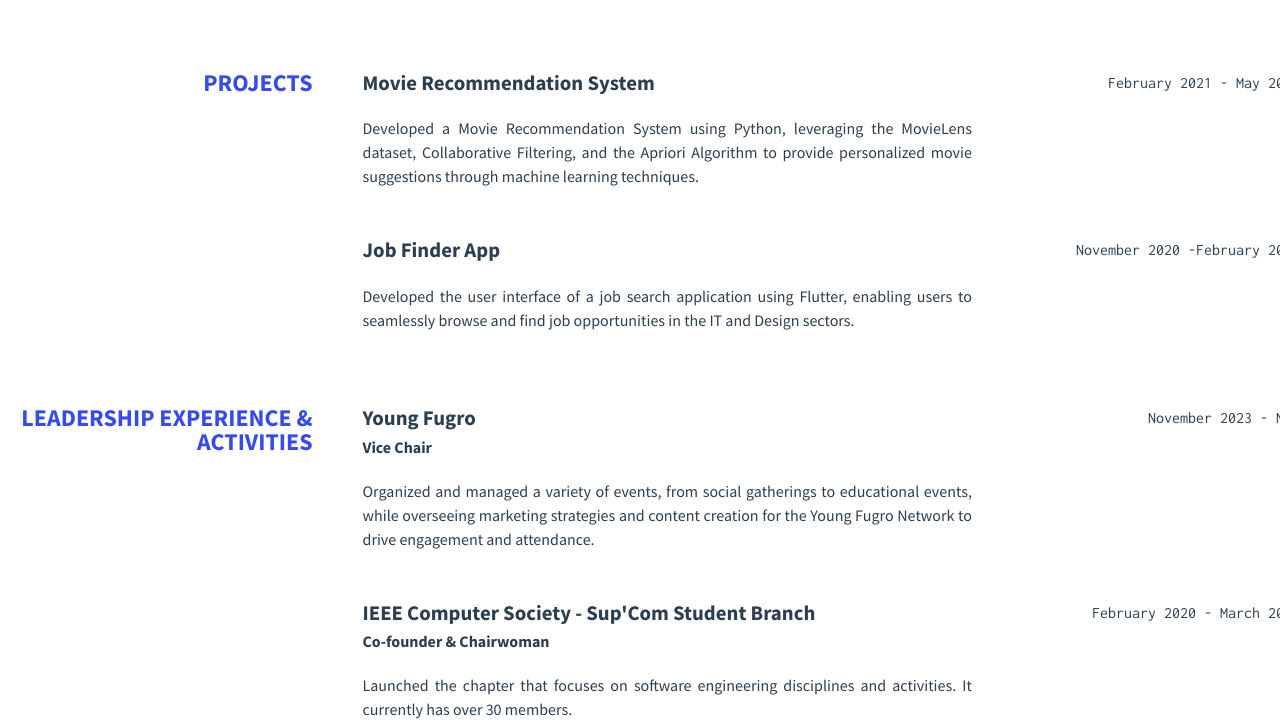
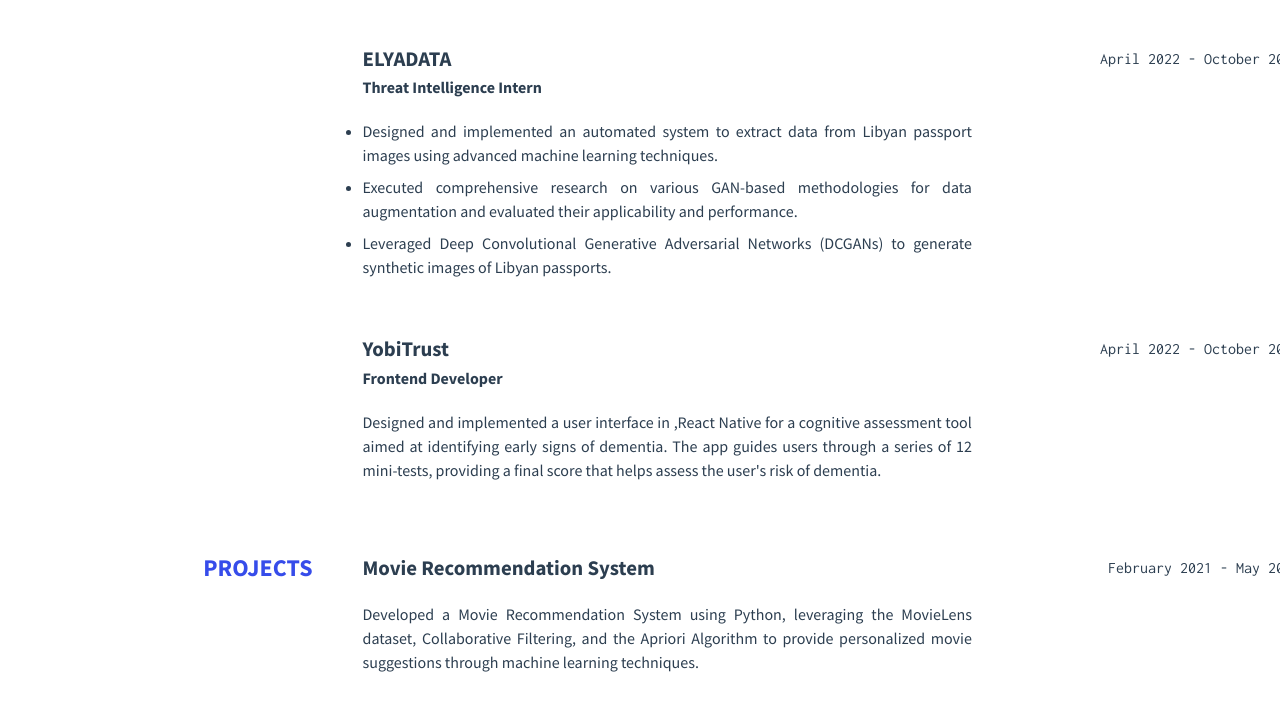
Before and after one commit to neila-damak/nd-portfolio, a plain HTML site: page index.html in a window 1280 px wide. Shown: the part 1695-2417 px from the top of the page. Drawn offline with Linux system fonts and the light colour scheme.

Commit message:
added my internship experiences

```diff
--- a/index.html
+++ b/index.html
@@ -20,10 +20,11 @@
       <div class="grid landing-grid">
         <div id="lottie-mob" class="show-mob"></div>
         <h1 class="landing-txt hide-mob">
-          Hey, <br>
+          Hello, <br>
           <br>
           I'm <span class="bold accent">Neïla Damak</span>,<br>
           a <span class="bold accent">Cyber Security</span> Analyst<br>
+          and an <span class="bold accent">IT Engineer</span> Graduate.<br>
         </h1>
         <h1 class="show-mob">
           <span class="bold accent">Neïla Damak</span><br>
@@ -111,6 +112,49 @@
                   utility of threat intelligence for end users.
                 </li>
               </ul>
+
+              </p>
+            </div>
+            <div class="item-left">
+              <p class="alt-txt">April 2022 - October 2022</p>
+            </div>
+          </div>
+
+          <div class="item mt-med">
+            <div class="item-right">
+              <h3>ELYADATA</h3>
+              <p class="alt-txt show-mob mt-xsml">July 2021 - September 2021</p>
+              <p class="mt-xsml sub-header">Threat Intelligence Intern</p>
+              <p class="mt-sml">
+              <ul>
+                <li>
+                  Designed and implemented an automated system to extract data from Libyan passport images using
+                  advanced machine learning techniques.
+                </li>
+                <li>Executed comprehensive research on various GAN-based methodologies for data augmentation and
+                  evaluated their applicability and performance.</li>
+                <li>
+                  Leveraged Deep Convolutional Generative Adversarial Networks (DCGANs) to generate synthetic images of
+                  Libyan passports.
+                </li>
+              </ul>
+
+              </p>
+            </div>
+            <div class="item-left">
+              <p class="alt-txt">April 2022 - October 2022</p>
+            </div>
+          </div>
+
+          <div class="item mt-med">
+            <div class="item-right">
+              <h3>YobiTrust</h3>
+              <p class="alt-txt show-mob mt-xsml">July 2020 - September 2020</p>
+              <p class="mt-xsml sub-header">Frontend Developer</p>
+              <p class="mt-sml">
+                Designed and implemented a user interface in ,React Native for a cognitive assessment tool aimed at
+                identifying early signs of dementia. The app guides users through a series of 12 mini-tests, providing a
+                final score that helps assess the user's risk of dementia.
 
               </p>
             </div>
@@ -360,11 +404,10 @@
         <div class="item-list">
           <div class="item">
             <div class="item-right">
-              <a class="h3" href="mailto:neila.damak@gmail.com"
-                target="_blank">neila.damak@gmail.com</a>
+              <a class="h3" href="mailto:neila.damak@gmail.com" target="_blank">neila.damak@gmail.com</a>
               <p class="contact-desciption">Email</p>
-              <a class="h3 mt-med" href="https://www.linkedin.com/in/neila-damak-780877196/"
-                target="_blank">Neila Damak</a>
+              <a class="h3 mt-med" href="https://www.linkedin.com/in/neila-damak-780877196/" target="_blank">Neila
+                Damak</a>
               <p class="contact-desciption">LinkedIn</p>
             </div>
           </div>
```
